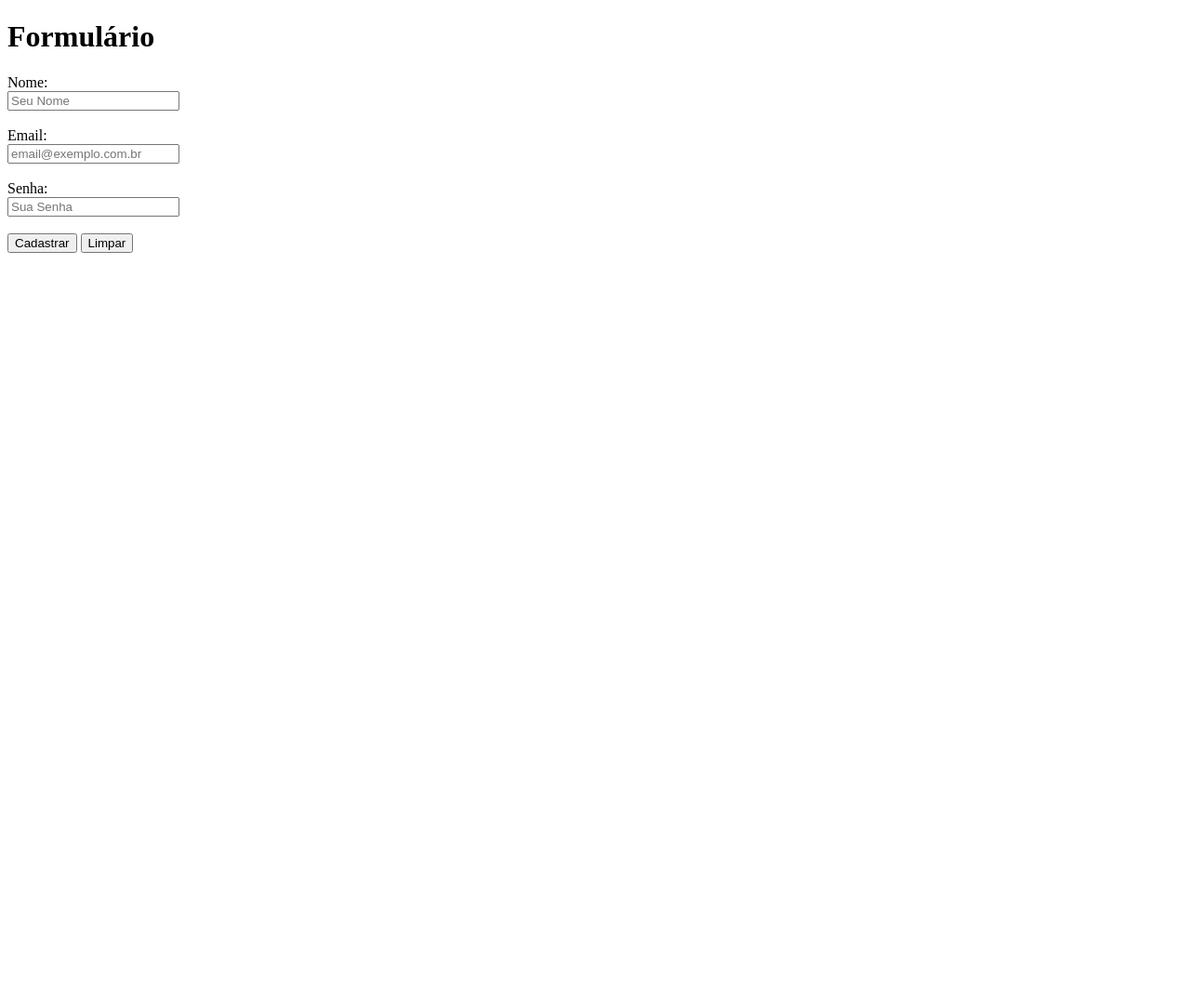
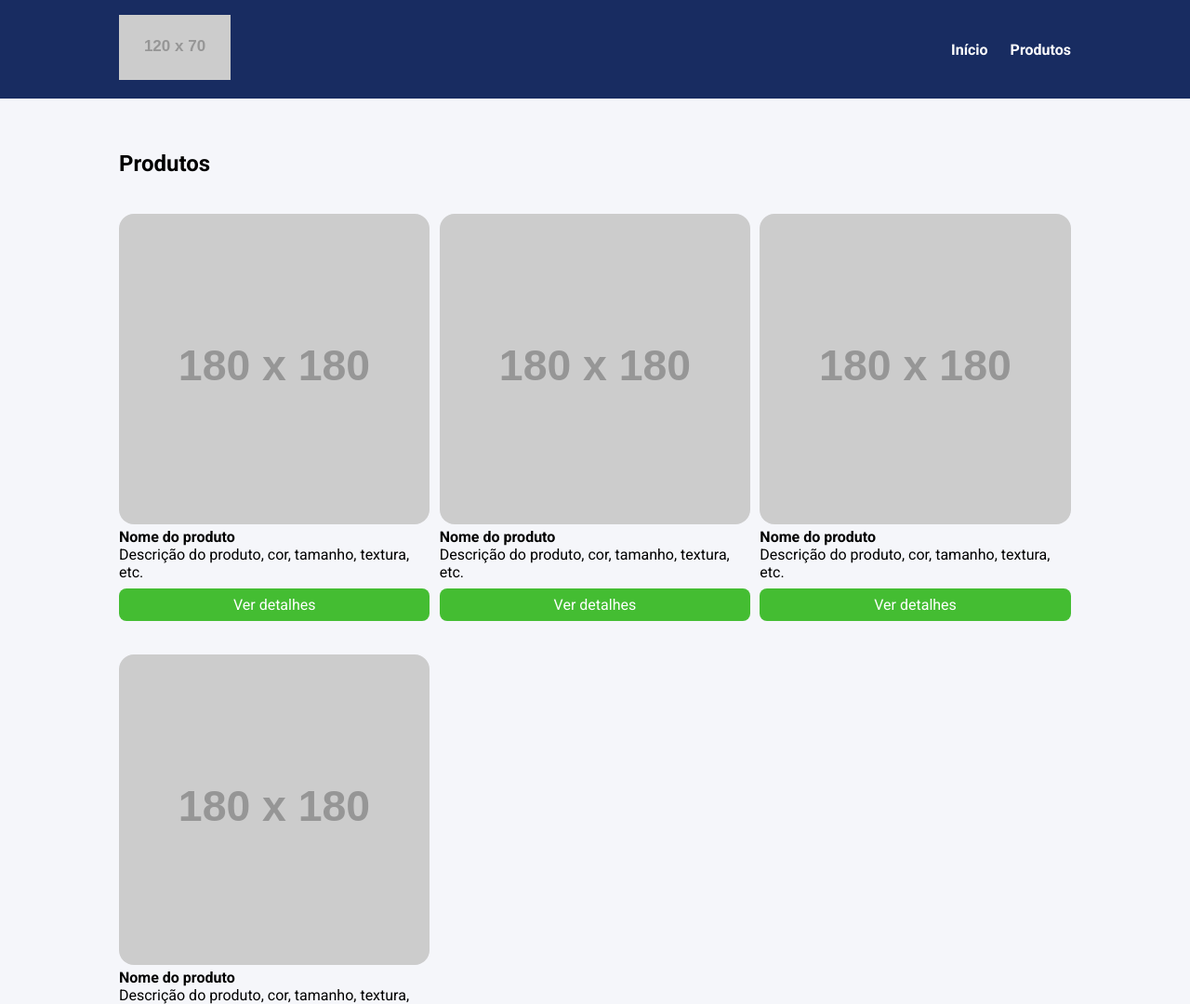
Before and after one commit to Lucc4rpr/ebac_fullstack_java, a website: page index.html in a window 1280 px wide. Shown: the top 1080 px of the page at 93% size. Before the commit the page ends 800 px from the top, so only its background shows below. Drawn offline with Linux system fonts and the light colour scheme; placeholder pictures from the web are drawn by us.

Commit message:
Criadas as variáveis

```diff
--- a/index.html
+++ b/index.html
@@ -1,27 +1,79 @@
 <!DOCTYPE html>
-<html lang="pt-br">
+<html lang="pt-BR">
 <head>
     <meta charset="UTF-8">
+    <meta http-equiv="X-UA-Compatible" content="IE=edge">
     <meta name="viewport" content="width=device-width, initial-scale=1.0">
-    <title>Form</title>
+    <title>Document</title>
+    <link rel="preconnect" href="https://fonts.googleapis.com">
+    <link rel="preconnect" href="https://fonts.gstatic.com" crossorigin>
+    <link href="https://fonts.googleapis.com/css2?family=Roboto:wght@400;700&display=swap" rel="stylesheet">
+    <link rel="stylesheet" href="build/styles.css">
 </head>
 <body>
-    <h1>Formulário</h1>
-    <form action="PagDestino.html" method="POST">
-        <label>Nome: <br/>
-            <input type="text" placeholder="Seu Nome" name="username" required minlength="2"/>
-        </label><br/><br/>
-
-        <label>Email: <br/>
-            <input type="email" placeholder="email@exemplo.com.br" name="email" required pattern="(^[a-zA-Z0-9_.+-]+@[a-zA-Z0-9-]+\.[a-zA-Z0-9-.]+$)" title="Endereço de Email"/>
-        </label><br><br>
-
-        <label>Senha: <br/>
-            <input type="password" placeholder="Sua Senha" name="usrpasswd" required title="Crie sua senha"/>
-        </label><br><br>
-
-        <input type="submit" value="Cadastrar"/>
-        <input type="reset" value="Limpar"/>
-    </form>
+    <header>
+        <div class="container">
+            <div class="branding">
+                <img src="https://via.placeholder.com/120x70" />
+            </div>
+            <nav>
+                <ul class="menu">
+                    <li>
+                        <a href="#">Início</a>
+                    </li>
+                    <li>
+                        <a href="#">Produtos</a>
+                    </li>
+                </ul>
+            </nav>
+        </div>
+    </header>
+    <section>
+        <div class="container">
+            <h2>Produtos</h2>
+            <ul class="products">
+                <li class="product-item">
+                    <img src="https://via.placeholder.com/180x180" />
+                    <h4>Nome do produto</h4>
+                    <p>
+                        Descrição do produto, cor, tamanho, textura, etc.
+                    </p>
+                    <a href="#" class="product-button">
+                        Ver detalhes
+                    </a>
+                </li>
+                <li class="product-item">
+                    <img src="https://via.placeholder.com/180x180" />
+                    <h4>Nome do produto</h4>
+                    <p>
+                        Descrição do produto, cor, tamanho, textura, etc.
+                    </p>
+                    <a href="#" class="product-button">
+                        Ver detalhes
+                    </a>
+                </li>
+                <li class="product-item">
+                    <img src="https://via.placeholder.com/180x180" />
+                    <h4>Nome do produto</h4>
+                    <p>
+                        Descrição do produto, cor, tamanho, textura, etc.
+                    </p>
+                    <a href="#" class="product-button">
+                        Ver detalhes
+                    </a>
+                </li>
+                <li class="product-item">
+                    <img src="https://via.placeholder.com/180x180" />
+                    <h4>Nome do produto</h4>
+                    <p>
+                        Descrição do produto, cor, tamanho, textura, etc.
+                    </p>
+                    <a href="#" class="product-button">
+                        Ver detalhes
+                    </a>
+                </li>
+            </ul>
+        </div>
+    </section>
 </body>
 </html>
--- /dev/null
+++ b/source/styles.scss
@@ -0,0 +1,108 @@
+$corPrincipal: #f5f6fa;
+$corHeader: #182C61;
+$corFonte: #fff;
+$corBotao: #44bd32;
+$corBotaoHover: #4cd137;
+
+* {
+    margin: 0;
+    padding: 0;
+    box-sizing: border-box;
+    font-family: Roboto, sans-serif;
+}
+
+body {
+    background-color: $corPrincipal;
+}
+
+li {
+    list-style: none;
+}
+
+.container {
+    max-width: 1024px;
+    width: 100%;
+    margin: 0 auto;
+}
+
+header {
+    background-color: $corHeader;
+    position: sticky;
+    top: 0;
+    left: 0;
+}
+
+header .container {
+    display: flex;
+    justify-content: space-between;
+    align-items: center;
+    padding: 16px 0;
+}
+
+.menu {
+    display: flex;
+}
+
+.menu li {
+    font-weight: bold;
+    margin-left: 24px;
+}
+
+.menu li a {
+    color: $corFonte;
+    text-decoration: none;
+}
+
+section {
+    padding: 56px 0;
+}
+
+.products {
+    margin-top: 40px;
+    display: grid;
+    grid-template-columns: repeat(3, 32.66%);
+    column-gap: 1%;
+    row-gap: 4%;
+    width: 100%;
+}
+
+.product-item img {
+    width: 100%;
+    border-radius: 16px;
+}
+
+.product-button {
+    display: block;
+    background-color: $corBotao;
+    color: $corFonte;
+    text-align: center;
+    padding: 8px 0;
+    border-radius: 8px;
+    margin-top: 8px;
+    text-decoration: none;
+}
+
+.product-button:hover {
+    background-color: $corBotaoHover;
+}
+
+@media screen and (max-width: 1023px) {
+    .container {
+        max-width: 80%;
+    }
+
+    .products {
+        grid-template-columns: repeat(2, 48.5%);
+        column-gap: 3%;
+    }
+}
+
+@media screen and (max-width: 767px) {
+    .products {
+        display: block;
+    }
+
+    .product-item  {
+        margin-bottom: 32px;
+    }
+}
```
Also changed, not shown: PagDestino.html (deleted, +0 -11 lines), package.json (added, +18 -0 lines), build/styles.css (added), style.css (deleted), 3 other files.
